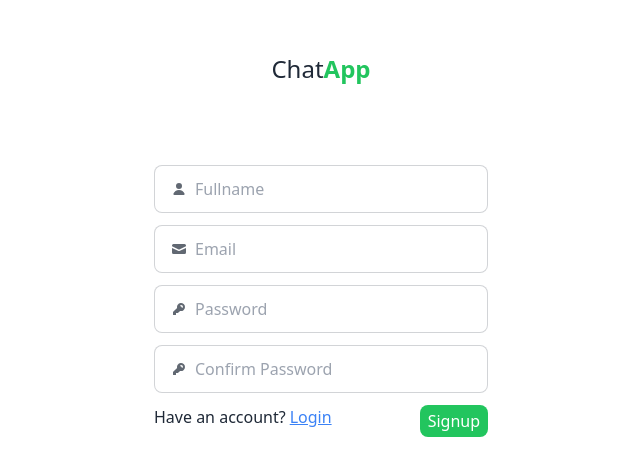
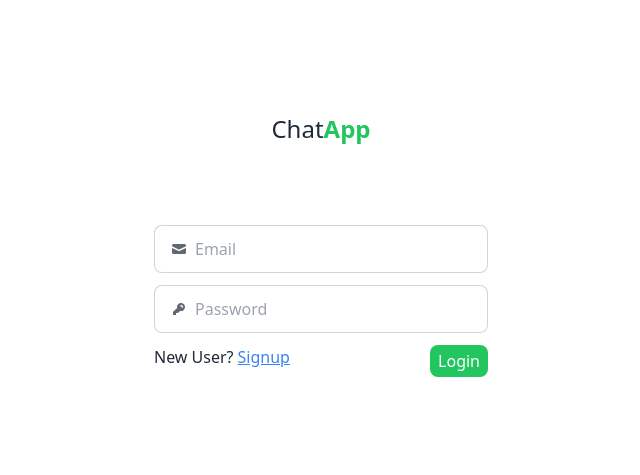
Before and after one commit to Ritik2513/Chat_App, a React (Vite) app in the folder frontend/: page /login in a window 1280 px wide. Shown: the part 155-630 px from the top of the page, without its empty margins (319-959 px from the left). Built offline with nearby package versions, Linux system fonts and the light colour scheme.

Commit message:
signup and login routing done

```diff
--- a/frontend/package.json
+++ b/frontend/package.json
@@ -15,7 +15,8 @@
     "react": "^18.2.0",
     "react-dom": "^18.2.0",
     "react-hook-form": "^7.52.0",
-    "react-icons": "^5.2.1"
+    "react-icons": "^5.2.1",
+    "react-router-dom": "^6.24.0"
   },
   "devDependencies": {
     "@types/react": "^18.2.66",
--- a/frontend/src/App.jsx
+++ b/frontend/src/App.jsx
@@ -4,18 +4,37 @@ import Right from "./home/Rightpart/Right";
 import Signup from "./components/Signup";
 import Login from "./components/Login";
 import { useAuth } from "./contexts/AuthProvider";
+import { Navigate, Route, Routes } from "react-router-dom";
 
 function App() {
   const [authUser, setAuthUser] = useAuth();
-  console.log(authUser)
+  console.log(authUser);
   return (
     <>
-      {/* <div className="flex h-screen overflow-y-auto no-scrollbar">
-        <Left />
-        <Right />
-      </div> */}
-      <Signup />
-      {/* <Login /> */}
+      <Routes>
+        <Route
+          path="/"
+          element={
+            authUser ? (
+              <div className="flex h-screen overflow-y-auto no-scrollbar">
+                <Left />
+                <Right />
+              </div>
+            ) : (
+              <Navigate to={"/login"} />
+            )
+          }
+        />
+
+        <Route
+          path="/login"
+          element={authUser ? <Navigate to={"/"} /> : <Login />}
+        />
+        <Route
+          path="/signup"
+          element={authUser ? <Navigate to={"/"} /> : <Signup />}
+        />
+      </Routes>
     </>
   );
 }
--- a/frontend/src/components/Login.jsx
+++ b/frontend/src/components/Login.jsx
@@ -2,6 +2,7 @@ import React from "react";
 import { useForm } from "react-hook-form";
 import axios from "axios";
 import { useAuth } from "../contexts/AuthProvider";
+import { Link } from "react-router-dom";
 
 function Login() {
   const [authUser, setAuthUser] = useAuth();
@@ -107,9 +108,12 @@ function Login() {
           <div className="flex justify-between">
             <p>
               New User?
-              <span className="text-blue-500 underline cursor-pointer ml-1">
+              <Link
+                to="/signup"
+                className="text-blue-500 underline cursor-pointer ml-1"
+              >
                 Signup
-              </span>
+              </Link>
             </p>
             <input
               type="submit"
--- a/frontend/src/components/Signup.jsx
+++ b/frontend/src/components/Signup.jsx
@@ -2,6 +2,7 @@ import React from "react";
 import { useForm } from "react-hook-form";
 import axios from "axios";
 import { useAuth } from "../contexts/AuthProvider";
+import { Link } from "react-router-dom";
 
 function Signup() {
   const [authUser, setAuthUser] = useAuth();
@@ -170,9 +171,12 @@ function Signup() {
           <div className="flex justify-between">
             <p>
               Have an account?
-              <span className="text-blue-500 underline cursor-pointer ml-1">
+              <Link
+                to="/login"
+                className="text-blue-500 underline cursor-pointer ml-1"
+              >
                 Login
-              </span>
+              </Link>
             </p>
             <input
               type="submit"
--- a/frontend/src/main.jsx
+++ b/frontend/src/main.jsx
@@ -2,12 +2,13 @@ import React from "react";
 import ReactDOM from "react-dom/client";
 import App from "./App.jsx";
 import "./index.css";
-import {AuthProvider} from "./contexts/AuthProvider.jsx"
+import { AuthProvider } from "./contexts/AuthProvider.jsx";
+import { BrowserRouter } from "react-router-dom";
 
 ReactDOM.createRoot(document.getElementById("root")).render(
-  <AuthProvider>
-    <App />
-  </AuthProvider>
-  // <React.StrictMode>
-  // </React.StrictMode>
+  <BrowserRouter>
+    <AuthProvider>
+      <App />
+    </AuthProvider>
+  </BrowserRouter>
 );
```
Also changed, not shown: 1 other file (tests, documents, lock files or other folders).
